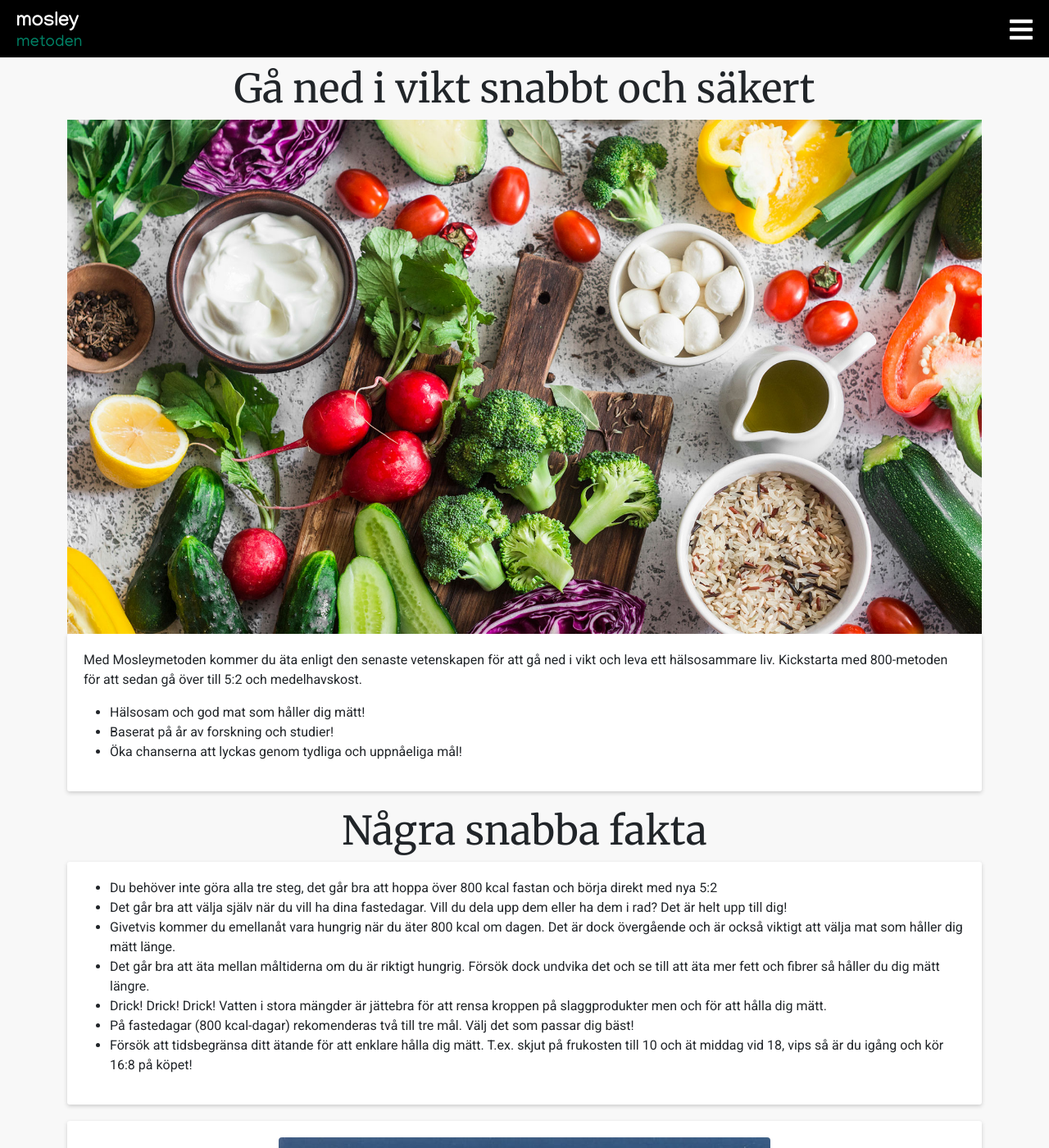
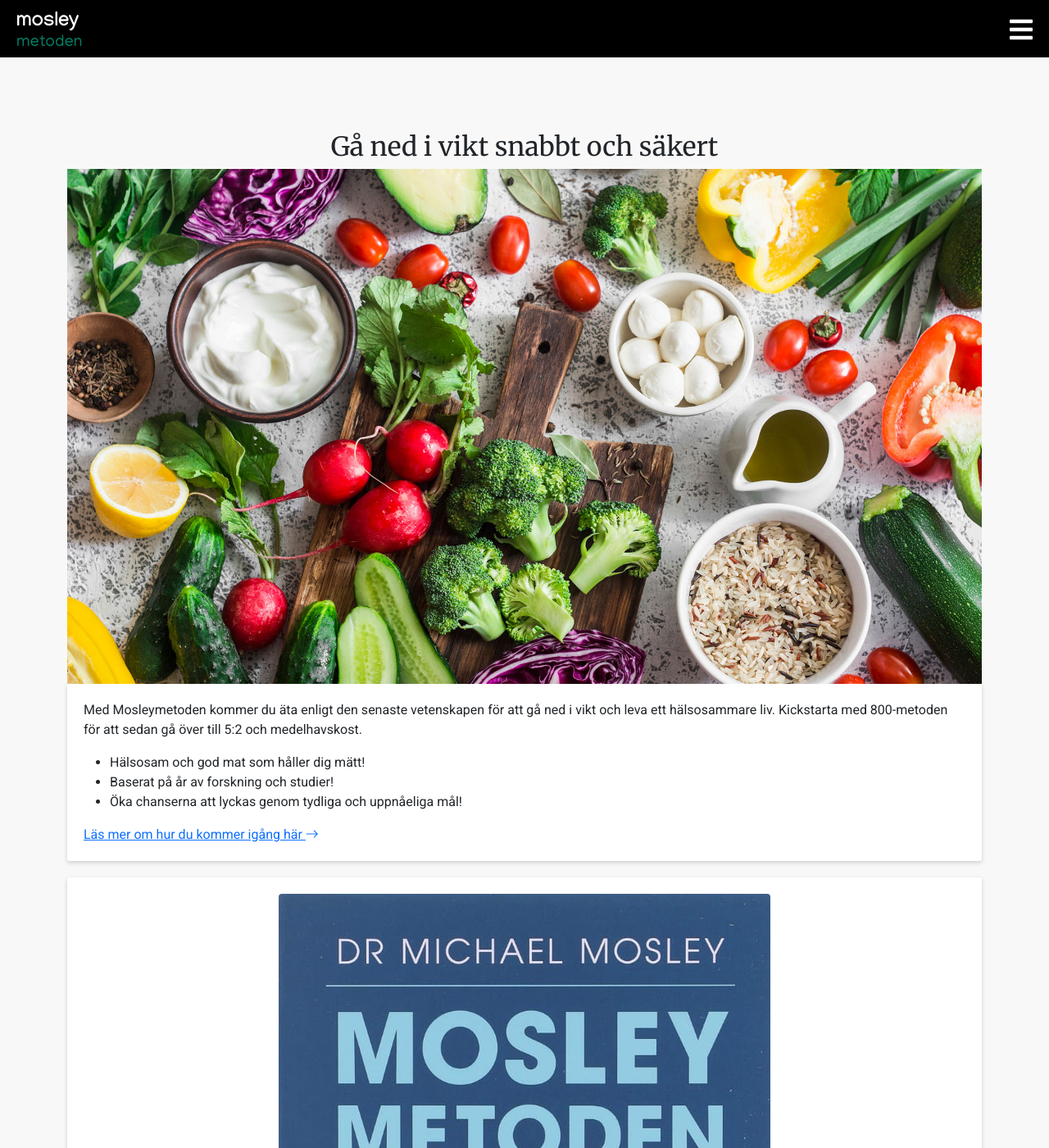
Before and after one commit to mosleymetoden/mosleymetoden.github.io, a Jekyll site: the page built from index.html, in a window 1280 px wide and 1400 px high. Shown: the whole window at 82% size. Built offline with Jekyll 4.4.1, drawn with Linux system fonts in a browser that asks for light colours; nearby versions of some CDN libraries; some of the changed text lies outside the part shown.

Commit message:
design fixes

```diff
--- a/index.html
+++ b/index.html
@@ -23,6 +23,101 @@
                     <li>Baserat på år av forskning och studier!</li>
                     <li>Öka chanserna att lyckas genom tydliga och uppnåeliga mål!</li>
                 </ul>
+                <a href="/kom-igang-med-mosleymetoden">Läs mer om hur du kommer igång här <i class="bi bi-arrow-right"></i></a>
+            </div>
+        </div>
+    </div>
+
+    <div class="row">
+        <div class="col">
+            <div class="puff text-center">
+                <a href="https://amzn.to/31PCfoi" target="_blank">
+                    <img class="rounded img-fluid"
+                        src="/assets/images/mosleybook.jpg"
+                        alt="Book cover" />
+                    <div class="spacer"></div>
+                    <span class="btn btn-primary btn-lg">Köp Dr. Mosleys bok här <i class="bi bi-arrow-right"></i></span>
+                </a>
+            </div>
+        </div>
+    </div>
+
+    <div class="row">
+        <div class="col-lg-4">
+            <div class="puff icon-block">
+
+                <i class="icon-block__icon bi bi-speedometer"></i>
+                <h3 class="side__block-header">800 metoden</h3>
+                <span class="side__block-body">
+                    <p class="side__block-body-paragraph">Om du vill gå med i vikt snabbt och återställa dit
+                        metaboliska
+                        system så rekomenderar vi 800 metoden.</p>
+                    <p class="side__block-body-paragraph">Metoden innebär att du äter 800 kalorier om dagen vilket
+                        ger
+                        en rejäl initial viktminskning samtidigt som det återställer metabolismen.</p>
+                    <p class="side__block-body-paragraph">Flera studier har visat att denna typ av metod resulterar
+                        i
+                        hållbar viktminskning och minskning av typ 2 diabetes.</p>
+
+                    <a class="btn btn-primary btn-lg" href="/kom-igang-med-mosleymetoden#one">Läs mer om 800 metoden <i class="bi bi-arrow-right"></i></a>
+                </span>
+            </div>
+        </div>
+
+        <div class="col-lg-4">
+            <div class="puff icon-block">
+
+                <i class="icon-block__icon bi bi-pie-chart-fill"></i>
+                <h3 class="side__block-header">Nya 5:2</h3>
+                <span class="side__block-body">
+                    <p class="side__block-body-paragraph">Denna lite enklare metod är till för dig som vill tappa
+                        vikt
+                        på ett hållbart sätt utan att göra direkt avkall på livet och kosten.</p>
+                    <p class="side__block-body-paragraph">Grunden är en medelhavskost fem dagar i veckan följt av
+                        två
+                        fastedagar med ett intag av 800 kalorier. Om du väljer att ha de två dagarna separerade
+                        eller
+                        att de följer varandra är upp till dig.</p>
+                    <p class="side__block-body-paragraph">Att köra den nya 5:2 kommer förmodligen drastiskt reducera
+                        ditt kroppsfett samtidigt som det bidrar till ett betydligt hälsosammare och friskare liv.
+                    </p>
+                    <a class="btn btn-primary btn-lg" href="/kom-igang-med-mosleymetoden#two">Läs mer om nya 5:2 <i class="bi bi-arrow-right"></i></a>
+                </span>
+                <!-- <a class="side__block-button button">Läs mer</a> -->
+            </div>
+        </div>
+        <div class="col-lg-4">
+            <div class="puff icon-block">
+                <i class="icon-block__icon bi bi-suit-heart-fill"></i>
+                <h3 class="side__block-header">Medelhavskost</h3>
+                <span class="side__block-body">
+                    <p class="side__block-body-paragraph">Om du inte behöver gå ned i vikt eller har behov av att
+                        hålla
+                        vikten i balans så är medelhavsdieten perfekt.</p>
+                    <p class="side__block-body-paragraph">Medelhavsdieten är en av de hälsosammaste och studerade
+                        dieterna i världen. Medelhavsdieten är i grunden bara "bra mat" med fokus på långsamma
+                        kolhydrater och ett relativt högt intag av nyttiga fetter.</p>
+                    <p class="side__block-body-paragraph">Medelhavskost både minskar risken för vissa kroniska
+                        sjukdomar
+                        samt att den drastiskt förbättrar din tarm-hälsa!</p>
+
+                    <a class="btn btn-primary btn-lg" href="/kom-igang-med-mosleymetoden#three">Läs mer om Medelhavskost-fasen <i class="bi bi-arrow-right"></i></a>
+                </span>
+                <!-- <a class="side__block-button button">Läs mer</a> -->
+            </div>
+        </div>
+    </div>
+
+    <div class="row">
+        <div class="col">
+            <div class="puff  text-center">
+                <a href="https://amzn.to/3qkKFgS" target="_blank">
+                    <img class="rounded img-fluid"
+                        src="https://images-na.ssl-images-amazon.com/images/I/5166kn7eIPL._SX433_BO1,204,203,200_.jpg"
+                        alt="Book cover" />
+                    <div class="spacer"></div>
+                    <span class="btn btn-primary btn-lg">Köp receptboken här <i class="bi bi-arrow-right"></i></span>
+                </a>
             </div>
         </div>
     </div>
@@ -59,98 +154,6 @@
         </div>
     </div>
 
-    <div class="row">
-        <div class="col">
-            <div class="puff  text-center">
-                <a href="https://amzn.to/31PCfoi" target="_blank">
-                    <img class="rounded img-fluid"
-                        src="/assets/images/mosleybook.jpg"
-                        alt="Book cover" />
-                    <div class="spacer"></div>
-                    <span class="button">Köp Dr. Mosleys bok här <i class="bi bi-arrow-right"></i></span>
-                </a>
-            </div>
-        </div>
-    </div>
-
-
-
-    <div class="row">
-        <div class="col-lg-4">
-            <div class="puff icon-block">
-
-                <i class="bi bi-speedometer"></i>
-                <h3 class="side__block-header">800 metoden</h3>
-                <span class="side__block-body">
-                    <p class="side__block-body-paragraph">Om du vill gå med i vikt snabbt och återställa dit
-                        metaboliska
-                        system så rekomenderar vi 800 metoden.</p>
-                    <p class="side__block-body-paragraph">Metoden innebär att du äter 800 kalorier om dagen vilket
-                        ger
-                        en rejäl initial viktminskning samtidigt som det återställer metabolismen.</p>
-                    <p class="side__block-body-paragraph">Flera studier har visat att denna typ av metod resulterar
-                        i
-                        hållbar viktminskning och minskning av typ 2 diabetes.</p>
-                </span>
-            </div>
-            <!-- <a class="side__block-button button">Läs mer</a> -->
-        </div>
-
-        <div class="col-lg-4">
-            <div class="puff icon-block">
-
-                <i class="bi bi-pie-chart-fill"></i>
-                <h3 class="side__block-header">Nya 5:2</h3>
-                <span class="side__block-body">
-                    <p class="side__block-body-paragraph">Denna lite enklare metod är till för dig som vill tappa
-                        vikt
-                        på ett hållbart sätt utan att göra direkt avkall på livet och kosten.</p>
-                    <p class="side__block-body-paragraph">Grunden är en medelhavskost fem dagar i veckan följt av
-                        två
-                        fastedagar med ett intag av 800 kalorier. Om du väljer att ha de två dagarna separerade
-                        eller
-                        att de följer varandra är upp till dig.</p>
-                    <p class="side__block-body-paragraph">Att köra den nya 5:2 kommer förmodligen drastiskt reducera
-                        ditt kroppsfett samtidigt som det bidrar till ett betydligt hälsosammare och friskare liv.
-                    </p>
-                </span>
-                <!-- <a class="side__block-button button">Läs mer</a> -->
-            </div>
-        </div>
-        <div class="col-lg-4">
-            <div class="puff icon-block">
-                <i class="bi bi-suit-heart-fill"></i>
-                <h3 class="side__block-header">Medelhavskost</h3>
-                <span class="side__block-body">
-                    <p class="side__block-body-paragraph">Om du inte behöver gå ned i vikt eller har behov av att
-                        hålla
-                        vikten i balans så är medelhavsdieten perfekt.</p>
-                    <p class="side__block-body-paragraph">Medelhavsdieten är en av de hälsosammaste och studerade
-                        dieterna i världen. Medelhavsdieten är i grunden bara "bra mat" med fokus på långsamma
-                        kolhydrater och ett relativt högt intag av nyttiga fetter.</p>
-                    <p class="side__block-body-paragraph">Medelhavskost både minskar risken för vissa kroniska
-                        sjukdomar
-                        samt att den drastiskt förbättrar din tarm-hälsa!</p>
-                </span>
-                <!-- <a class="side__block-button button">Läs mer</a> -->
-            </div>
-        </div>
-    </div>
-
-    <div class="row">
-        <div class="col">
-            <div class="puff  text-center">
-                <a href="https://amzn.to/3qkKFgS" target="_blank">
-                    <img class="rounded img-fluid"
-                        src="https://images-na.ssl-images-amazon.com/images/I/5166kn7eIPL._SX433_BO1,204,203,200_.jpg"
-                        alt="Book cover" />
-                    <div class="spacer"></div>
-                    <span class="button">Köp receptboken här <i class="bi bi-arrow-right"></i></span>
-                </a>
-            </div>
-        </div>
-    </div>
-
 
 
     <h1>Recept</h1>
@@ -167,7 +170,7 @@
             </a>
         </div>
         {% endfor %}
-        <a class="button button--large" href="/recept">
+        <a class="btn btn-primary btn-lg" href="/recept">
             Visa alla recept
         </a>
     </div>
--- a/main.scss
+++ b/main.scss
@@ -152,7 +152,8 @@
 }
 
 h1 {
-    font-size: 48px;
+    padding-top: 80px;
+    font-size: 32px;
     display: block;
     text-align: center;
     font-family: 'Merriweather', serif;
@@ -167,7 +168,7 @@
 
 .icon-block {
     text-align: center;
-    i.bi {
+    .icon-block__icon {
         font-size: 128px;
         color: hotpink;
     }
```
Also changed, not shown: _layouts/recipe.html (+37 -7 lines), kom-igang-med-mosleymetoden.html (+6 -6 lines), recept.html (+13 -14 lines).
